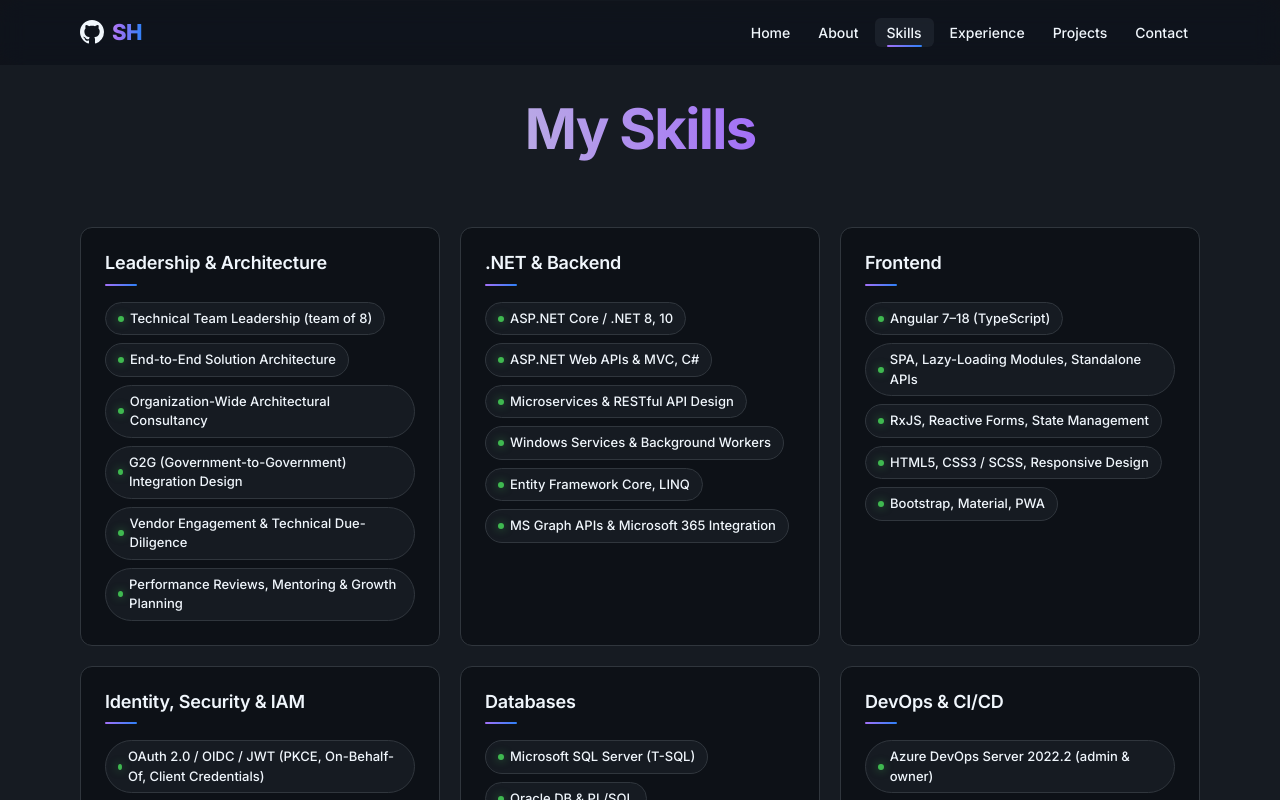
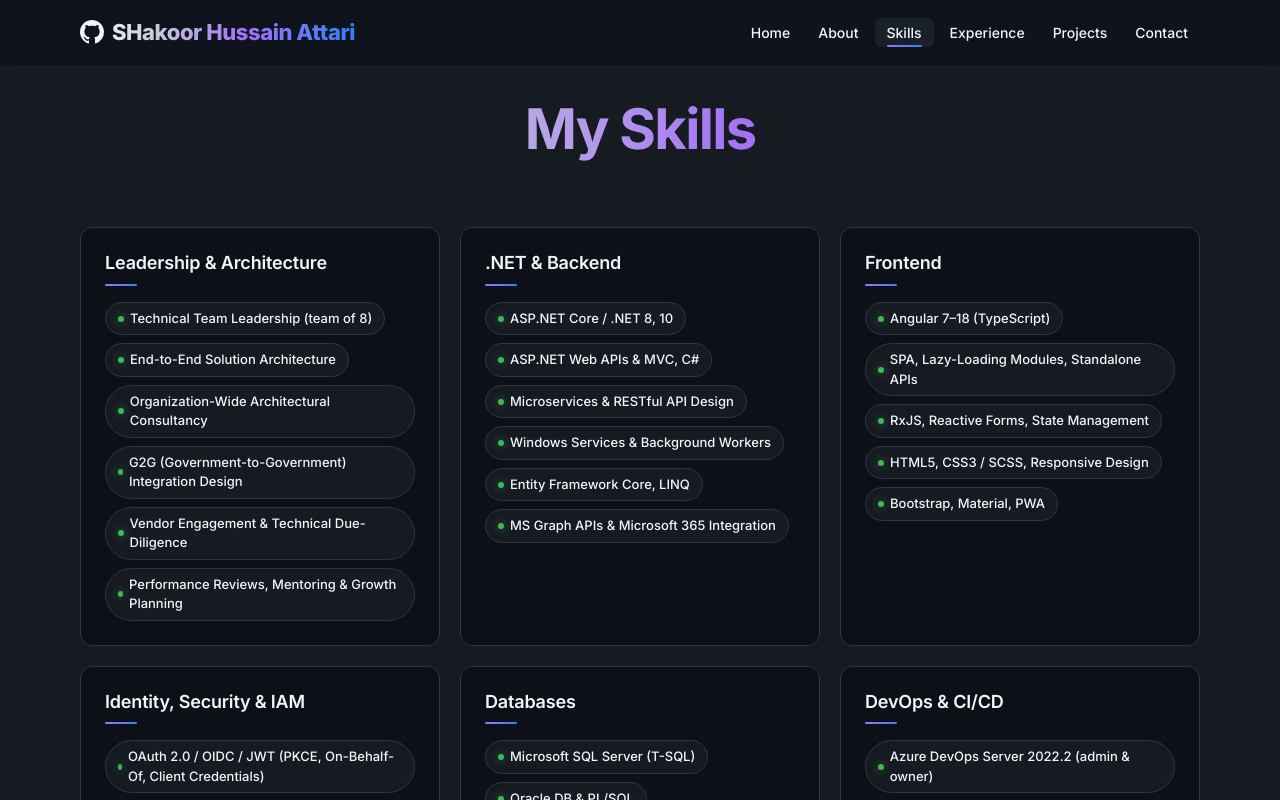
Before and after one commit to shakoorattari/shakoorattari.github.io, an Angular app: page /skills in a window 1280 px wide. Shown: the top 800 px of the page. Built offline with nearby package versions, Linux system fonts and the light colour scheme.

Commit message:
fix(header): update logo text for consistency and clarity fix(index): correct job title in the document title

```diff
--- a/src/app/components/header/header.component.html
+++ b/src/app/components/header/header.component.html
@@ -1,7 +1,7 @@
 <header [ngClass]="{'scrolled': scrolled}">
   <div class="container">
     <nav>
-      <div class="logo" (click)="scrollToSection('home')">SH</div>
+      <div class="logo" (click)="scrollToSection('home')">SHakoor Hussain Attari</div>
       <ul class="nav-links" [ngClass]="{'active': menuOpen}">
         <li><a (click)="scrollToSection('home')" [class.active]="currentSection === 'home'">Home</a></li>
         <li><a (click)="scrollToSection('about')" [class.active]="currentSection === 'about'">About</a></li>
--- a/src/index.html
+++ b/src/index.html
@@ -4,7 +4,7 @@
 <head>
   <meta charset="UTF-8">
   <meta name="viewport" content="width=device-width, initial-scale=1.0">
-  <title>Shakoor Hussain Attari | Lead Software Engineer &amp; Full-Stack Architect</title>
+  <title>Shakoor Hussain Attari | Lead Software Engineer &amp; Full-Stack Developer</title>
   <base href="/">
   <link rel="icon" type="image/x-icon" href="favicon.ico">
   <link rel="stylesheet" href="https://cdnjs.cloudflare.com/ajax/libs/font-awesome/6.0.0/css/all.min.css">
```
